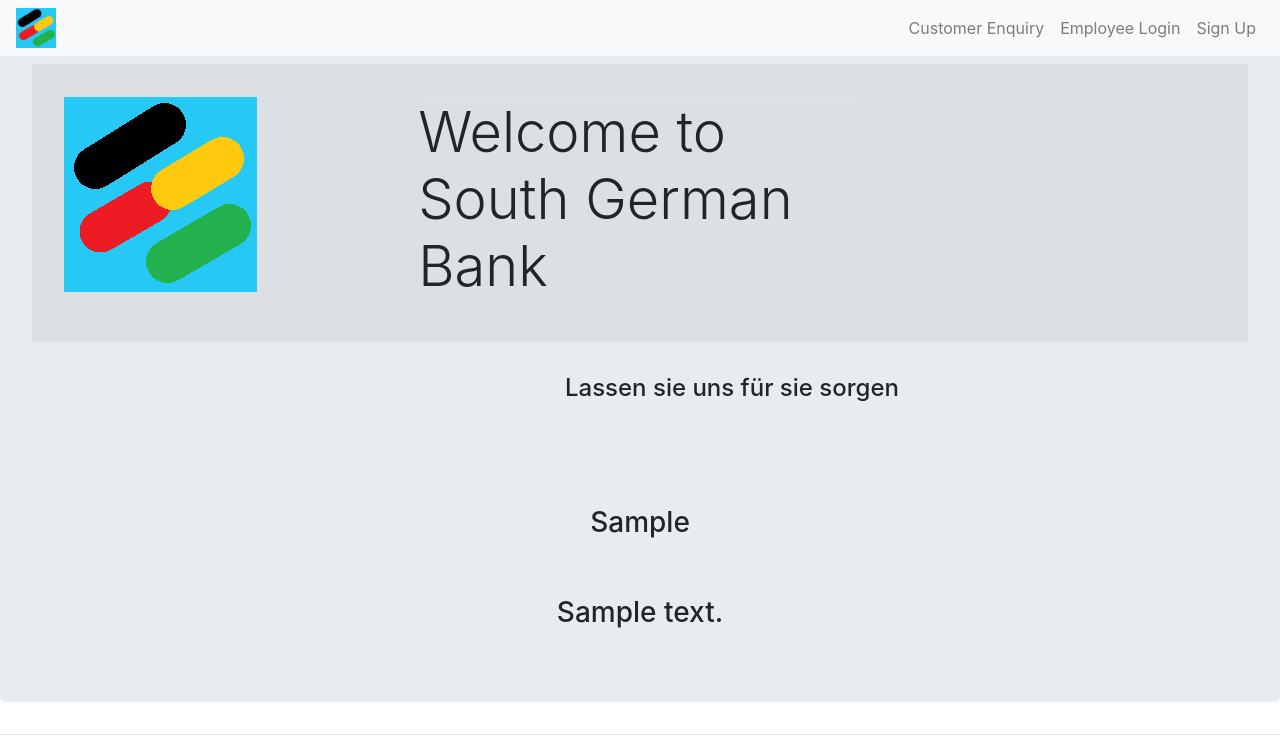
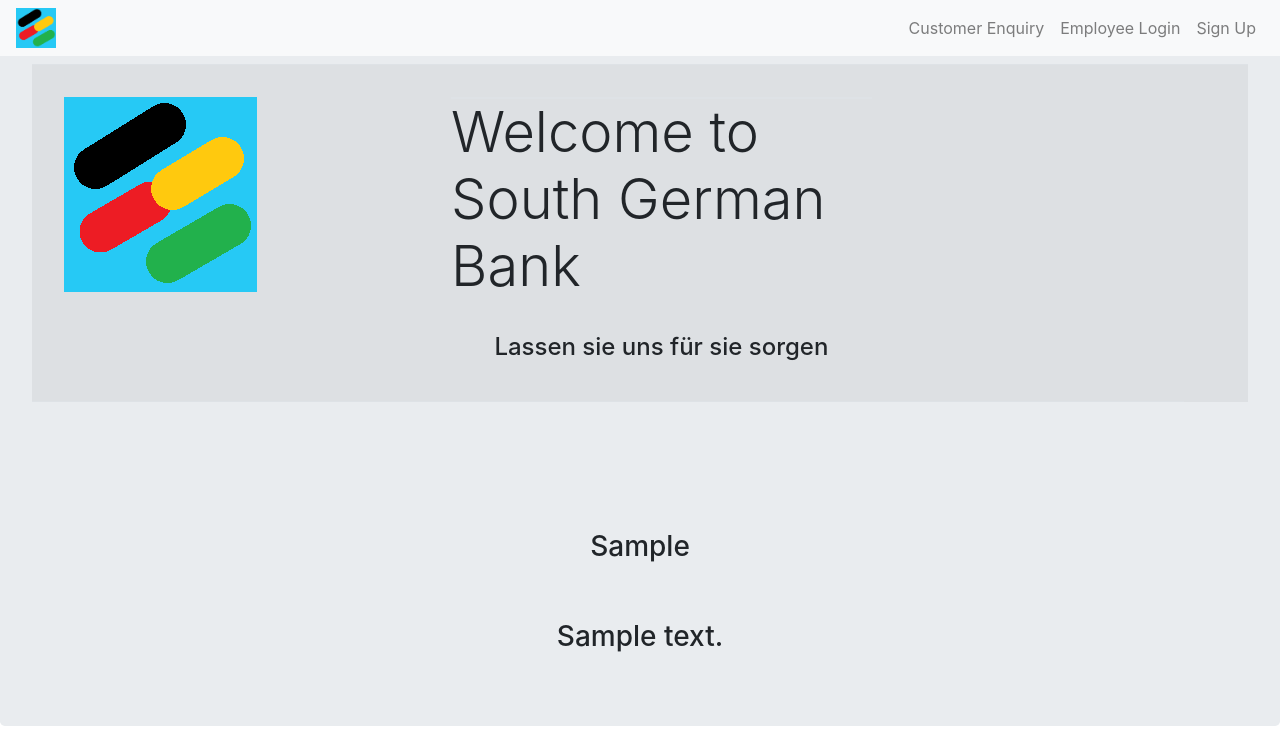
Before and after one commit to TheAbhilash23/SGB_Backend, a Django app: template iam/templates/admin/SelfMade_Login.html in a window 1280 px wide. Shown: the top 752 px of the page. Run offline with Django 4.2, Linux system fonts and the light colour scheme; the template is opened without the code that fills it: most values are stand-ins (such as "Sample title", 1, 10 or a date in 2020).

Commit message:
reformatted login page

```diff
--- a/iam/templates/admin/SelfMade_Login.html
+++ b/iam/templates/admin/SelfMade_Login.html
@@ -76,15 +76,17 @@
         <div class="jumbotron" >
             <table class="table table table-striped">
                 <tr>
-                    <td class="col" style="padding: 2rem; max-width: 30%;">
+                    <td class="col" style="padding: 2rem; max-width: 33%;">
                         <img src='{% static "images/logo1.png" %}' />
                     </td>
-                     <td class="col" style="padding: 2rem; margin-width: 40%;">
+                     <td class="col" style="padding: 2rem; margin-width: 33%;">
                          <div class="heading " style="border-top: 2px solid #dee2e6; margin-right: 40%;">
                               <h1 class="display-4">Welcome to South German Bank</h1>
+                             <br>
+                             <h4 class="heading" align="center">Lassen sie uns für sie sorgen</h4>
                          </div>
                     </td>
-                    <td class="col" style="padding: 2rem; max-width: 30%;" >
+                    <td class="col" style="padding: 2rem; max-width: 33%;" >
 
                     </td>
 
@@ -93,11 +95,6 @@
                 <tr>
                     <td class="col" style="padding: 2rem; max-width: 30%;">
 
-                    </td>
-                     <td class="col" style="padding: 2rem; margin-left: 4rem;" >
-                         <div class="heading" style="margin-left: 20%;" >
-                              <h4 class="heading">Lassen sie uns für sie sorgen</h4>
-                         </div>
                     </td>
                     <td class="col" style="padding: 2rem; max-width: 30%;" >
 
```
Also changed, not shown: iam/db.sqlite3.
